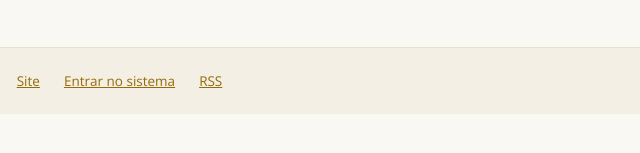
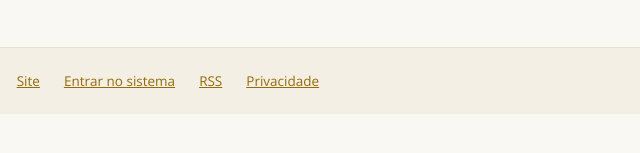
Before and after one commit to dftaino/blog-rotacte, an Astro site: page / in a window 1280 px wide. Shown: the part 445-598 px from the top of the page, 640-1280 px from the left. Built offline with nearby package versions, Linux system fonts and the light colour scheme; Astro itself is replaced by a stand-in of ours; some packages are replaced by stand-ins of ours; no server answers; the database is empty.

Commit message:
feat(rodape): link para a politica de privacidade
O contador de visitas guarda um identificador no localStorage, e a politica do
produto passou a descrever isso na secao "Visitas aos nossos sites". Faltava o
caminho ate ela: sem link no rodape, o texto existe e ninguem alcanca.

Aponta para /public/p/politica-* no Orbys, que e onde a politica e editada e
publicada — nao ha copia do texto aqui para sair do lugar.

Co-Authored-By: Claude Opus 5 (1M context) <noreply@anthropic.com>
Claude-Session: https://claude.ai/code/session_01Q5ZKVfaXE1pktp14R7wZhL

```diff
--- a/src/layouts/Base.astro
+++ b/src/layouts/Base.astro
@@ -207,6 +207,7 @@ const orbys = (import.meta.env.ORBYS_URL || process.env.ORBYS_URL || 'https://or
       <a href="https://rotacte.com.br">Site</a>
       <a href="https://app.rotacte.com.br">Entrar no sistema</a>
       <a href="/rss.xml">RSS</a>
+      <a href={`${orbys}/public/p/politica-rotacte`} rel="noopener">Privacidade</a>
     </div>
   </footer>
   <script is:inline defer src={`${orbys}/public/t.js`} data-site="rotacte-blog"></script>
```
